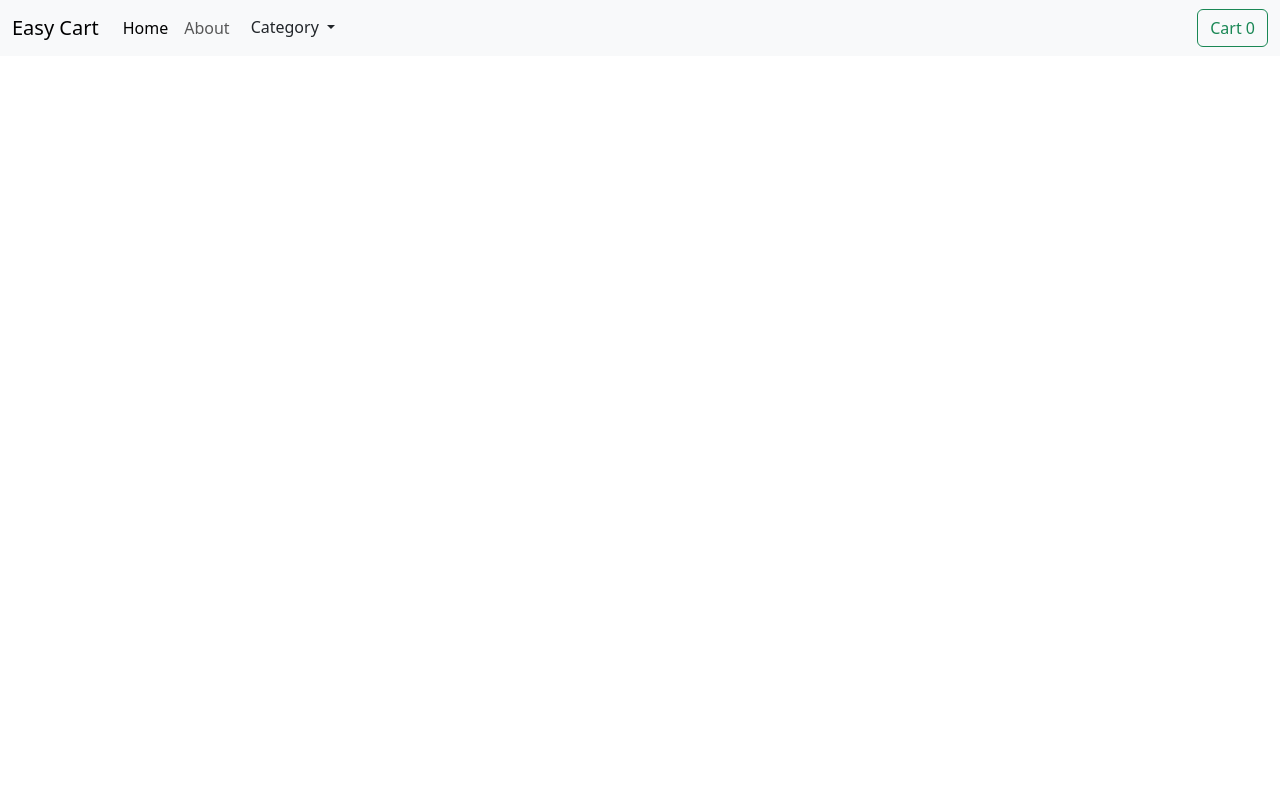
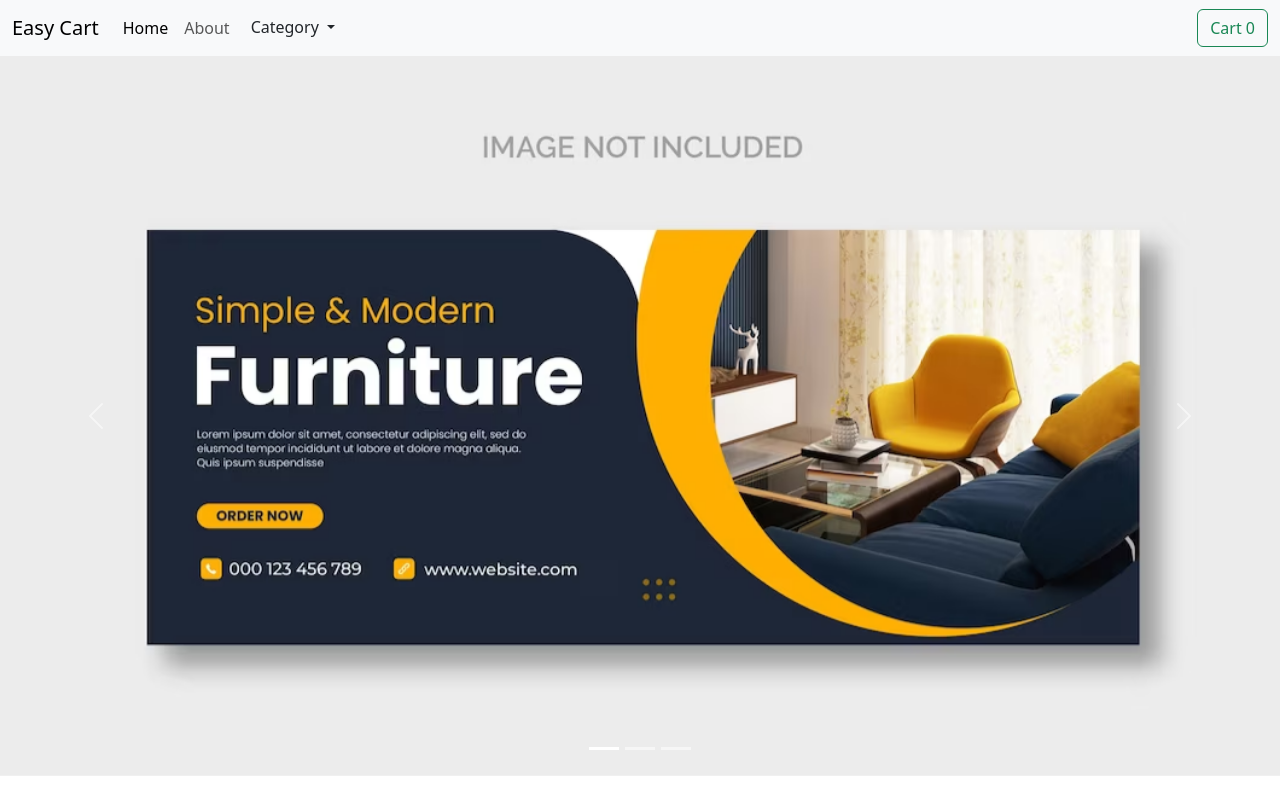
Before and after one commit to Jaysingh7355/Web_dev_basics, a plain HTML site: page 10.project/index.html in a window 1280 px wide. Drawn offline with nearby package versions, Linux system fonts and the light colour scheme.

Commit message:
project5

```diff
--- a/10.project/index.html
+++ b/10.project/index.html
@@ -48,6 +48,33 @@
           </div>
         </div>
       </nav>
+      <!--crousel  -->
+      <div id="carouselExampleIndicators" class="carousel slide">
+        <div class="carousel-indicators">
+          <button type="button" data-bs-target="#carouselExampleIndicators" data-bs-slide-to="0" class="active" aria-current="true" aria-label="Slide 1"></button>
+          <button type="button" data-bs-target="#carouselExampleIndicators" data-bs-slide-to="1" aria-label="Slide 2"></button>
+          <button type="button" data-bs-target="#carouselExampleIndicators" data-bs-slide-to="2" aria-label="Slide 3"></button>
+        </div>
+        <div class="carousel-inner data-bs-ride="carouself">
+          <div class="carousel-item active  ">
+            <img src="img/0.wep.jpg" class="d-block w-100" alt="...">
+          </div>
+          <div class="carousel-item">
+            <img src="img/1.webp" class="d-block w-100" alt="...">
+          </div>
+          <div class="carousel-item">
+            <img src="img/2.webp" class="d-block w-100" alt="...">
+          </div>
+        </div>
+        <button class="carousel-control-prev" type="button" data-bs-target="#carouselExampleIndicators" data-bs-slide="prev">
+          <span class="carousel-control-prev-icon" aria-hidden="true"></span>
+          <span class="visually-hidden">Previous</span>
+        </button>
+        <button class="carousel-control-next" type="button" data-bs-target="#carouselExampleIndicators" data-bs-slide="next">
+          <span class="carousel-control-next-icon" aria-hidden="true"></span>
+          <span class="visually-hidden">Next</span>
+        </button>
+      </div>
     <script src="https://cdn.jsdelivr.net/npm/@popperjs/core@2.11.8/dist/umd/popper.min.js" integrity="sha384-I7E8VVD/ismYTF4hNIPjVp/Zjvgyol6VFvRkX/vR+Vc4jQkC+hVqc2pM8ODewa9r" crossorigin="anonymous"></script>
     <script src="https://cdn.jsdelivr.net/npm/bootstrap@5.3.2/dist/js/bootstrap.min.js" integrity="sha384-BBtl+eGJRgqQAUMxJ7pMwbEyER4l1g+O15P+16Ep7Q9Q+zqX6gSbd85u4mG4QzX+" crossorigin="anonymous"></script>
 </body>
```
Also changed, not shown: 10.project/img/0.wep.jpg (added), 10.project/img/1.webp (added), 10.project/img/2.webp (added).
